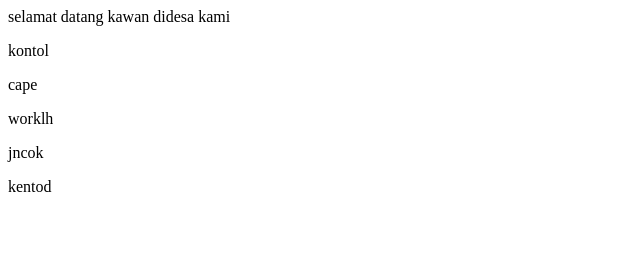
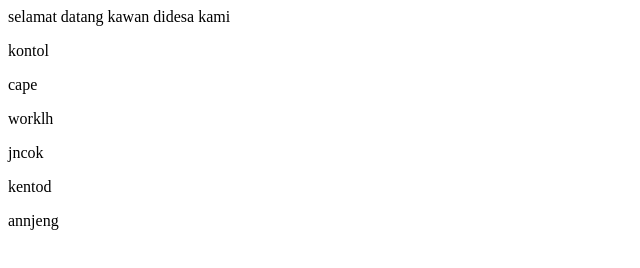
Before and after one commit to MrZodoxVpython/programming, a plain HTML site: page index.html in a window 1280 px wide. Shown: the full height of the page, 0-640 px from the left. Drawn offline with Linux system fonts and the light colour scheme.

Commit message:
tree commit

```diff
--- a/index.html
+++ b/index.html
@@ -12,6 +12,7 @@
  <p>worklh</p>
  <p>jncok</p>
  <p>kentod</p>
+ <p>annjeng</p>
 </body>
 
 </html>
```
